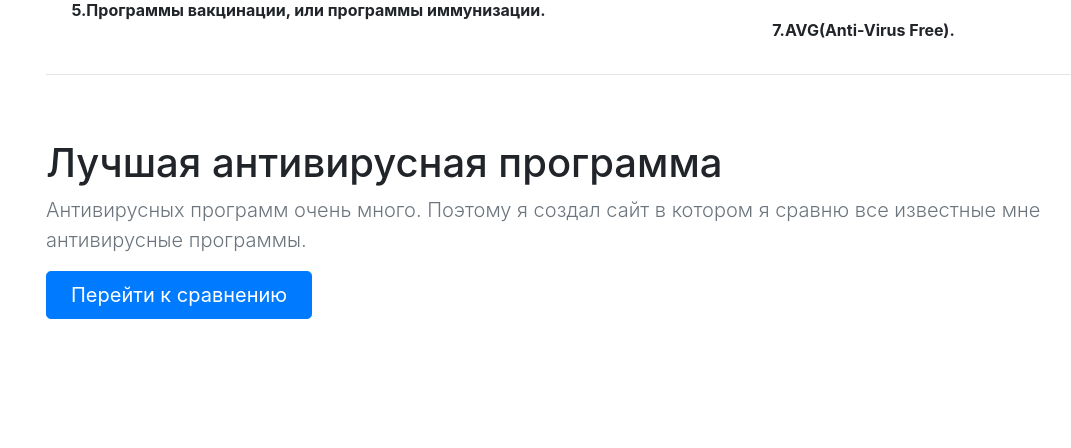
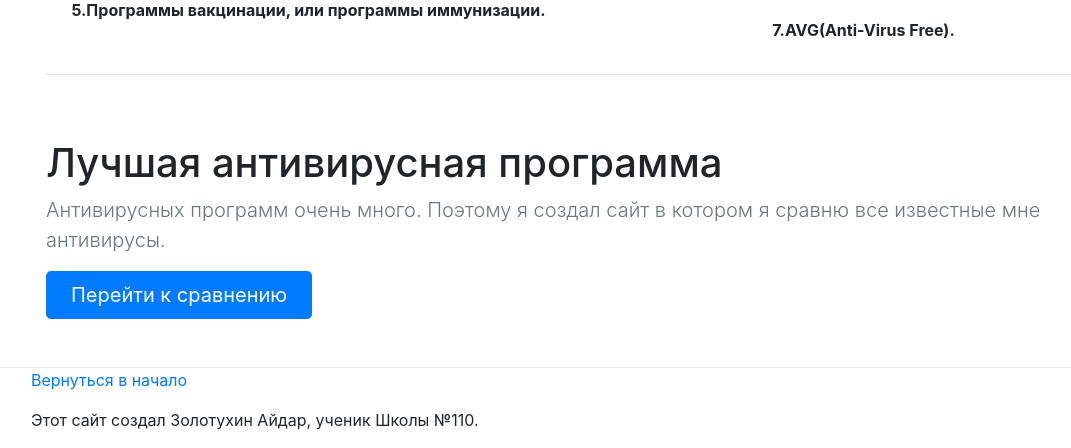
Before and after one commit to Lecy04/root, a Django app: page / in a window 1280 px wide. Shown: the part 895-1343 px from the top of the page, without its empty margins (54-1125 px from the left). Before the commit the page ends 1214 px from the top, so only its background shows below. Run offline with Django 3.2, Linux system fonts and the light colour scheme; some libraries are stand-ins or nearby versions.

Commit message:
usuf help

```diff
--- a/main/templates/main/comparison.html
+++ b/main/templates/main/comparison.html
@@ -5,6 +5,6 @@
 {% endblock %}
 
 {% block content %}
-<h1>Сравнение антивирусов</h1>
-<P>Итак, я предстовляю вам все известные мне антивирусы:</P>
+
+
 {% endblock %}
--- a/main/templates/main/home.html
+++ b/main/templates/main/home.html
@@ -1,7 +1,7 @@
 {% extends "main/pattern.html" %}
 
 {% block title %}
-{{title}}
+Антивирус
 {% endblock %}
 
 {% block content %}
@@ -23,7 +23,7 @@
   <div class="row g-5">
     <div class="col-md-6">
       <h2>Виды антивирусных программ</h2>
-      <p class="lead text-muted">Чтобы найти и удалить компьютерные вирусы, а также защитить компьютер от их проникновения, существует несколько типов специальных программ, позволяющих находить и обезвреживать вирусные вложения. Эти программы получили название антивирусных. Они делятся на следующие типы:<br></p>
+      <p  class="lead text-muted">Чтобы найти и удалить компьютерные вирусы, а также защитить компьютер от их проникновения, существует несколько типов специальных программ, позволяющих находить и обезвреживать вирусные вложения. Эти программы получили название антивирусных. Они делятся на следующие типы:<br></p>
        <p style="font-weight: bold;">1.Детекторные программы.</p>
        <p style="font-weight: bold;">2.Лечебные программы (доктора), или флаг.</p>
        <p style="font-weight: bold;">3.Программы для ревизии(ревизоры).</p>
@@ -52,19 +52,12 @@
 
     <div class="container">
         <h1>Лучшая антивирусная программа</h1>
-        <p class="lead text-muted">Антивирусных программ очень много. Поэтому я создал сайт в котором я сравню все известные мне антивирусные программы.</p>
+        <p class="lead text-muted">Антивирусных программ очень много. Поэтому я создал сайт в котором я сравню все известные мне антивирусы.</p>
         <div class="mb-5">
             <a href="{%url 'comparison'%}" class="btn btn-primary btn-lg px-4">Перейти к сравнению</a>
           </div>
     </div>
+    </div>
 
 
-
-
-
-
-
-
-
-    </div>
 {% endblock %}
--- a/main/templates/main/pattern.html
+++ b/main/templates/main/pattern.html
@@ -7,7 +7,7 @@
     <title>{% block title %}{% endblock %}</title>
     <link rel="shortcut icon" href="https://www.vippng.com/png/full/369-3694531_anti-virus-circle-cyber-security-png.png" type="image/x-icon">
     <link rel="stylesheet" href="https://stackpath.bootstrapcdn.com/bootstrap/4.5.2/css/bootstrap.min.css">
-</head>
+  </head>
 <body>
     <header>
         <div class="navbar navbar-dark bg-dark shadow-sm">
@@ -15,8 +15,7 @@
             <div class="logo">
                 <class="logo_a"><a class="navbar-brand align-items-center" href="{%url 'home'%}">
                   <strong>Антивирус</strong><img src="https://www.vippng.com/png/full/369-3694531_anti-virus-circle-cyber-security-png.png" height="25px"></a>
-
-                  </div>
+            </div>
 
                 <nav class="d-inline-flex mt-2 mt-md-0 ms-md-auto">
                 <a class="navbar-brand d-flex align-items-center" href="{%url 'home'%}">Главная</a>
@@ -30,5 +29,13 @@
         {% block content %}{% endblock %}
       </div>
 
+
+      <hr class="col-0 col-md-11 mb-0">
+
+      <footer class="container">
+        <p class="float-end"><a href="#">Вернуться в начало</a></p>
+        <p>Этот сайт создал Золотухин Айдар, ученик Школы №110.</p>
+      </footer>
+
 </body>
 </html>
```
